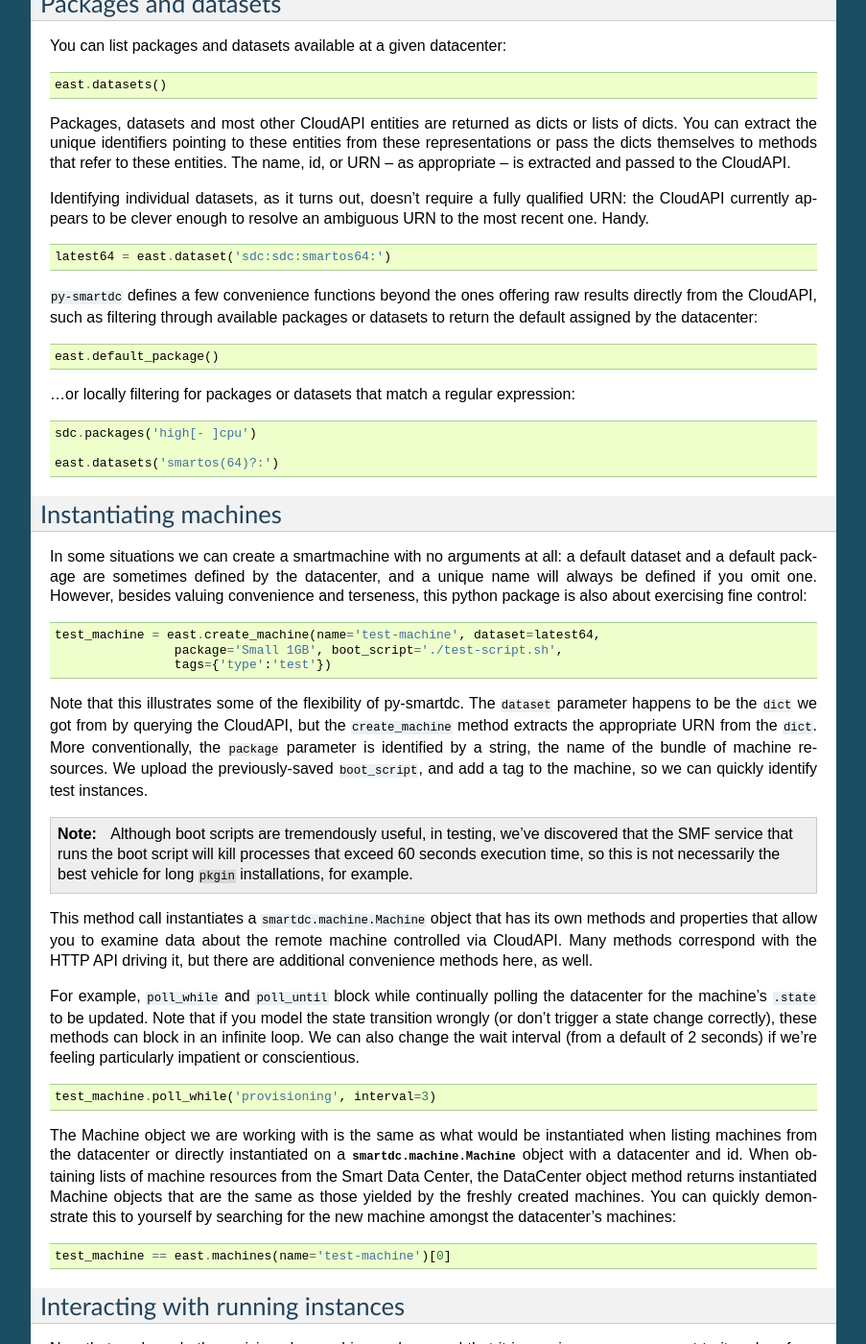
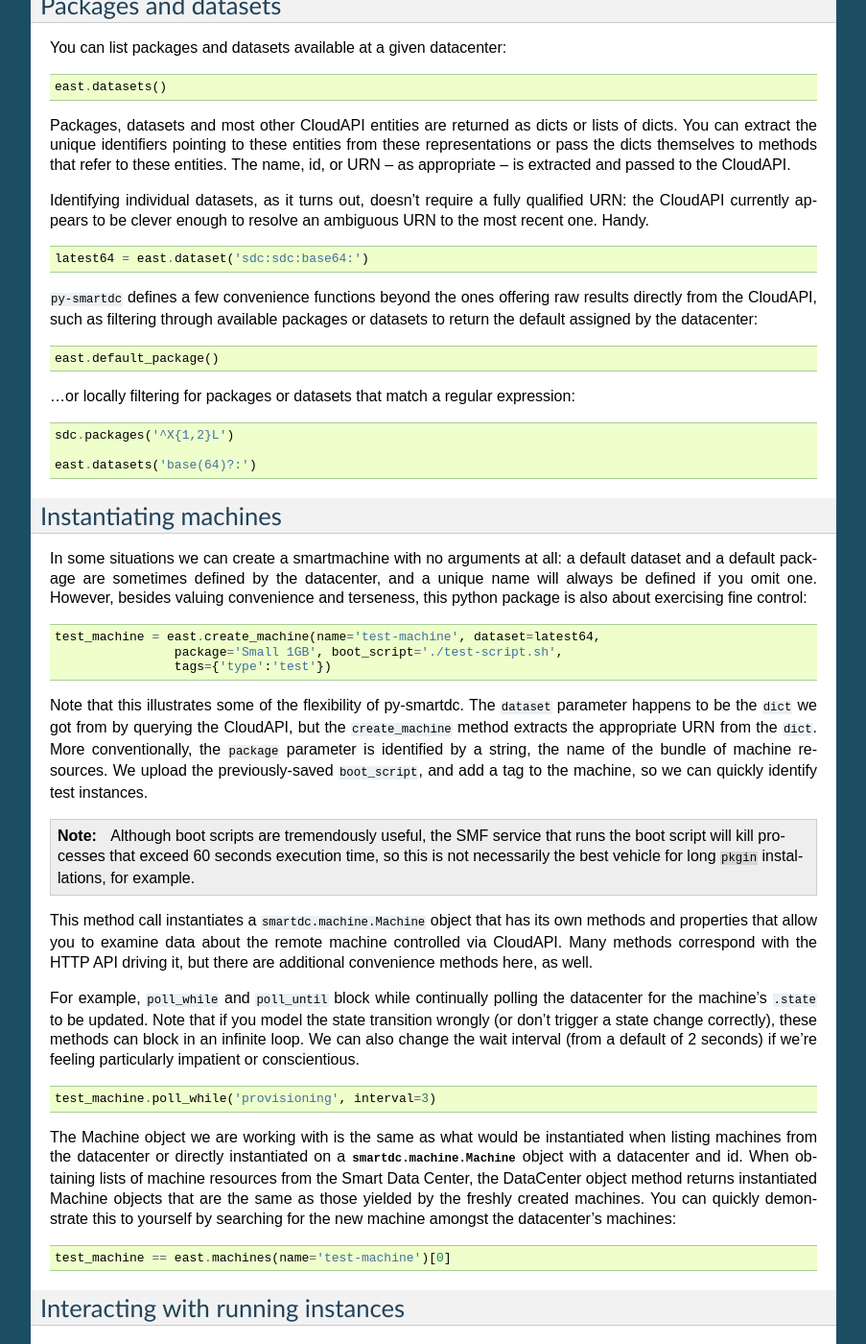
Before and after one commit to atl/py-smartdc, a Sphinx documentation site: the page built from docs/tutorial.rst, in a window 1280 px wide and 1400 px high, scrolled down 781 px. Shown: the whole window at 96% size, without its empty margins (198-1101 px from the left). Built offline with Sphinx 7.4.7, drawn with Linux system fonts in a browser that asks for light colours; the version number could not be read and is left out; some of the changed text lies outside the part shown.

Commit message:
document replacement of config by verbose

```diff
--- a/CHANGES.rst
+++ b/CHANGES.rst
@@ -5,8 +5,8 @@
 ~~~~~~~~~~~~~~~~~~~
 * Telefónica has updated the endpoints for its known locations. These locations are capable of SSL-verifiable connections.
 * Move print statements in library to print functions (still pending issue with versioneer)
-* Requests 1.0 release removed `config` from request's keyword arguments, so created a workaround that works in old and new versions
-* `verbose` (bool) is now the preferred keyword argument in DataCenter initialization since we no longer piggy-back on requests config. `config` issues a warning.
+* Requests 1.0 release removed ``config`` from request's keyword arguments, so created a workaround that works in old and new versions
+* ``verbose`` (bool) is now the preferred keyword argument in DataCenter initialization since we no longer piggy-back on requests config. ``config`` issues a warning.
 
 0.1.11 (2012-12-07)
 ~~~~~~~~~~~~~~~~~~~
--- a/docs/tutorial.rst
+++ b/docs/tutorial.rst
@@ -59,7 +59,7 @@
 
 ::
 
-    latest64 = east.dataset('sdc:sdc:smartos64:')
+    latest64 = east.dataset('sdc:sdc:base64:')
 
 ``py-smartdc`` defines a few convenience functions beyond the ones offering
 raw results directly from the CloudAPI, such as filtering through available
@@ -70,9 +70,9 @@
 ...or locally filtering for packages or datasets that match a regular
 expression::
 
-    sdc.packages('high[- ]cpu')
+    sdc.packages('^X{1,2}L')
 
-    east.datasets('smartos(64)?:')
+    east.datasets('base(64)?:')
 
 Instantiating machines
 ----------------------
@@ -95,10 +95,10 @@
 previously-saved ``boot_script``, and add a tag to the machine, so we can quickly
 identify test instances.
 
-.. Note:: Although boot scripts are tremendously useful, in testing, we've
-   discovered that the SMF service that runs the boot script will kill processes
-   that exceed 60 seconds execution time, so this is not necessarily
-   the best vehicle for long ``pkgin`` installations, for example.
+.. Note:: Although boot scripts are tremendously useful, the SMF service that
+   runs the boot script will kill processes that exceed 60 seconds execution
+   time, so this is not necessarily the best vehicle for long ``pkgin``
+   installations, for example.
 
 This method call instantiates a ``smartdc.machine.Machine`` object that has
 its own methods and properties that allow you to examine data about the remote
```
Also changed, not shown: other parts of docs/tutorial.rst (+6 -6 lines).
